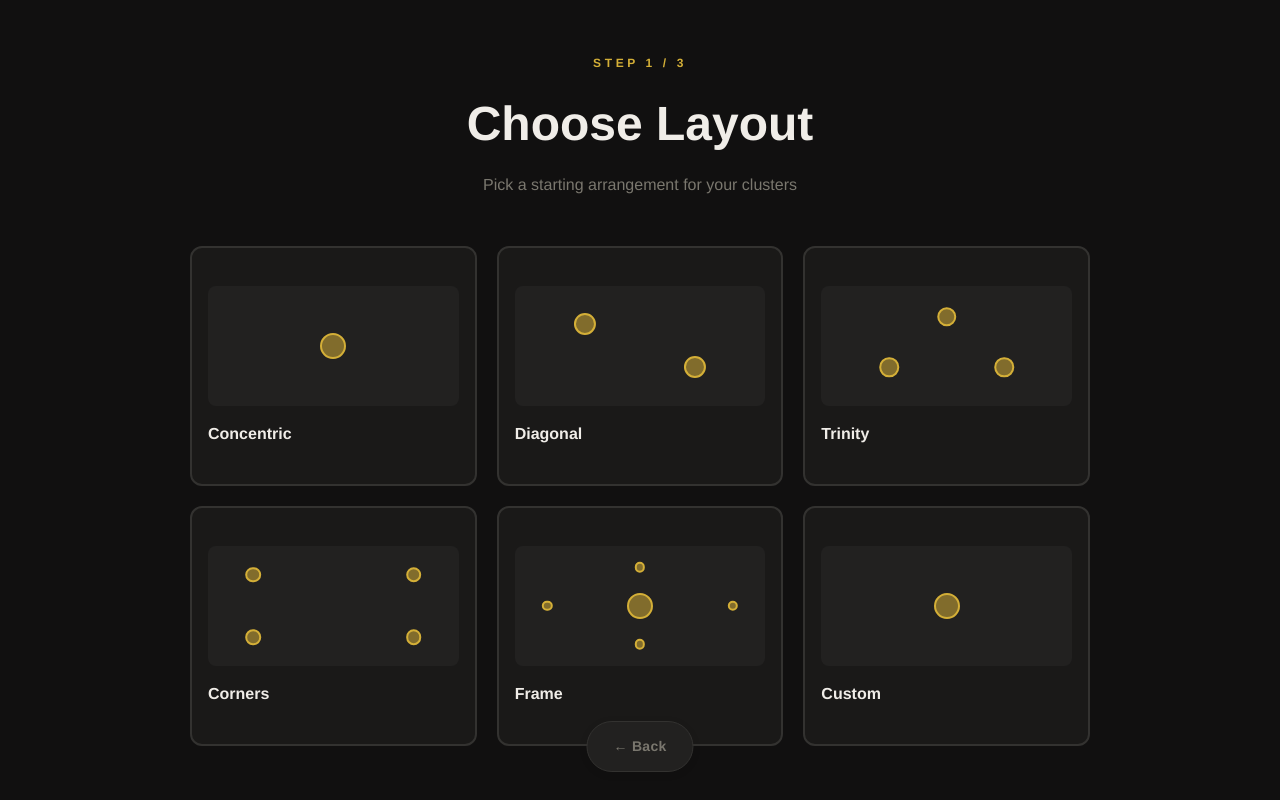
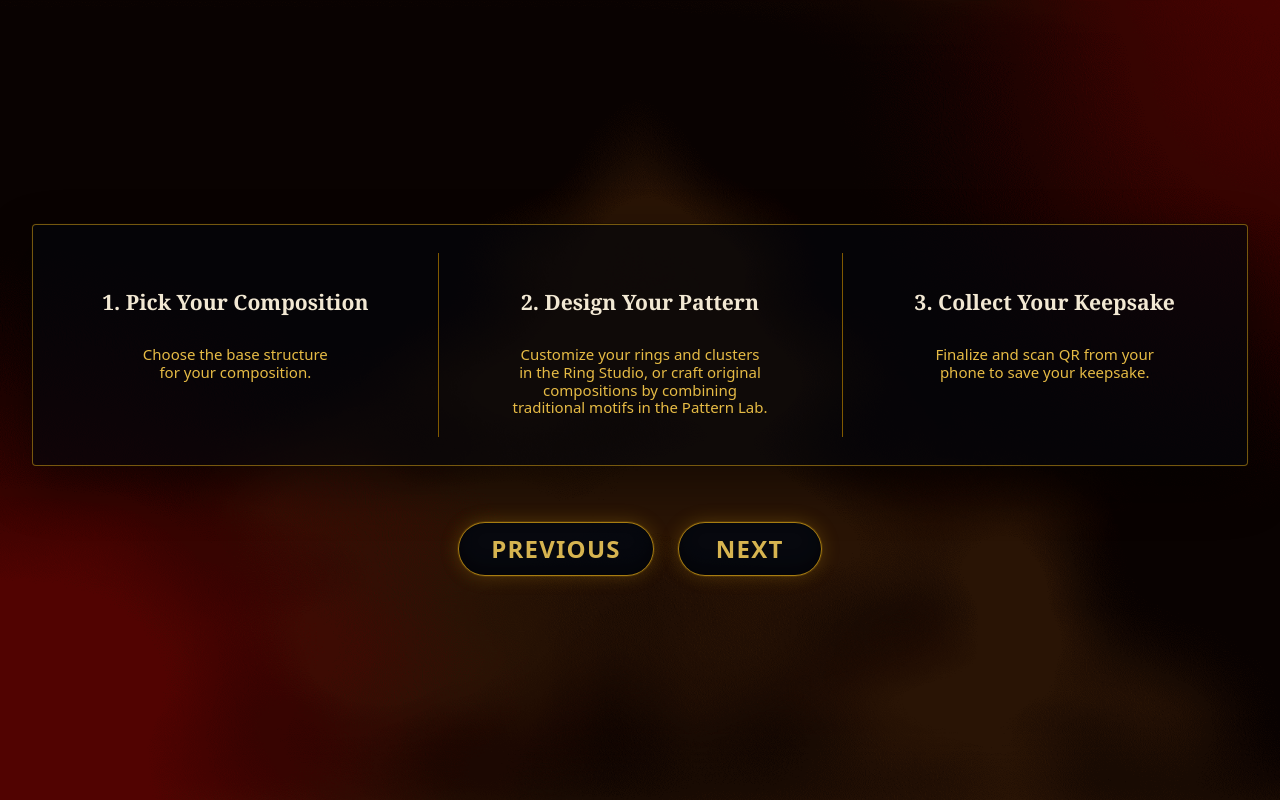
Before and after one commit to SDhakZ/pattern-next, a Next.js app: page / in a window 1280 px wide. Both pictures are taken after a click on the button "BEGIN". Built offline with nearby package versions, Linux system fonts and the light colour scheme.

Commit message:
Add StageInstruction component and update stage navigation logic in StageSplash and StageTemplatePicker

```diff
--- a/src/features/patternsOfPlace/app/PatternsOfPlaceApp.jsx
+++ b/src/features/patternsOfPlace/app/PatternsOfPlaceApp.jsx
@@ -4,6 +4,7 @@ import {
 } from "./PatternsOfPlaceProvider.jsx";
 import { selectStage } from "./selectors.js";
 import { StageSplash } from "../components/stageSplash/StageSplash.jsx";
+import { StageInstruction } from "../components/stageInstruction/StageInstruction.jsx";
 import { StageTemplatePicker } from "../components/stageTemplatePicker/StageTemplatePicker.jsx";
 import { StageStudio } from "../components/stageStudio/StageStudio.jsx";
 import { StagePatternLab } from "../components/stagePatternLab/StagePatternLab.jsx";
@@ -15,6 +16,7 @@ const STAGES = [
   StageStudio,
   StagePatternLab,
   StageFinalize,
+  StageInstruction,
 ];
 
 function StageRouter() {
--- /dev/null
+++ b/src/features/patternsOfPlace/components/stageInstruction/StageInstruction.jsx
@@ -0,0 +1,70 @@
+import { usePatternsOfPlace } from "../../app/PatternsOfPlaceProvider.jsx";
+import { SET_STAGE } from "../../app/actions.js";
+import bg from "../../../../assets/bg.png";
+
+const STEPS = [
+  {
+    title: "1. Pick Your Composition",
+    description: "Choose the base structure for your composition.",
+  },
+  {
+    title: "2. Design Your Pattern",
+    description:
+      "Customize your rings and clusters in the Ring Studio, or craft original compositions by combining traditional motifs in the Pattern Lab.",
+  },
+  {
+    title: "3. Collect Your Keepsake",
+    description: "Finalize and scan QR from your phone to save your keepsake.",
+  },
+];
+
+export function StageInstruction() {
+  const { dispatch } = usePatternsOfPlace();
+  const bgSrc = typeof bg === "string" ? bg : bg?.src;
+
+  const next = () => dispatch({ type: SET_STAGE, stage: 1 });
+  const previous = () => dispatch({ type: SET_STAGE, stage: 0 });
+
+  return (
+    <div
+      className="relative flex min-h-screen flex-col items-center justify-center overflow-hidden bg-cover bg-center bg-no-repeat px-6 py-10"
+      style={{ backgroundImage: `url(${bgSrc})` }}
+    >
+      <div className="grid w-[min(95vw,1240px)] grid-cols-3 overflow-hidden rounded border border-[rgba(184,137,18,0.62)] bg-[rgba(5,6,10,0.7)] shadow-[0_0_0_1px_rgba(20,12,0,0.4),0_20px_50px_rgba(0,0,0,0.45)] max-[980px]:grid-cols-1">
+        {STEPS.map((step, index) => (
+          <div
+            key={step.title}
+            className="relative flex min-h-60 flex-col items-center justify-center px-10 pb-8 pt-10 text-center max-[980px]:min-h-52"
+          >
+            {index > 0 && (
+              <span className="absolute left-0 top-7 h-[calc(100%-56px)] w-px bg-[rgba(128,89,0,1)] max-[980px]:left-10 max-[980px]:top-0 max-[980px]:h-px max-[980px]:w-[calc(100%-80px)]" />
+            )}
+
+            <h2 className="flex min-h-[2.35em] w-full items-center justify-center text-balance text-[clamp(20px,1.65vw,24px)] font-semibold leading-[1.1] text-[#f2e8d3] font-['Crimson_Pro','Cormorant_Garamond',Georgia,serif] wrap-anywhere">
+              {step.title}
+            </h2>
+
+            <p className="mt-5 min-h-[5em] max-w-80 text-balance text-[clamp(15px,1.06vw,20px)] font-medium leading-[1.18] text-[rgba(230,187,69,1)] font-['Outfit','DM_Sans',system-ui,sans-serif]">
+              {step.description}
+            </p>
+          </div>
+        ))}
+      </div>
+
+      <div className="mt-14 flex gap-6">
+        <button
+          className="min-h-12 min-w-36 cursor-pointer rounded-full border border-[rgba(184,137,18,0.9)] bg-[rgba(3,7,16,0.88)] px-8 py-2.5 text-2xl font-bold uppercase tracking-[0.05em] text-[#d7b450] font-['Outfit','DM_Sans',system-ui,sans-serif] shadow-[0_0_0_1px_rgba(184,137,18,0.16),0_0_18px_rgba(184,137,18,0.3),inset_0_-8px_16px_rgba(0,0,0,0.44)]"
+          onClick={previous}
+        >
+          Previous
+        </button>
+        <button
+          className="min-h-12 min-w-36 cursor-pointer rounded-full border border-[rgba(184,137,18,0.9)] bg-[rgba(3,7,16,0.88)] px-8 py-2.5 text-2xl font-bold uppercase tracking-[0.05em] text-[#d7b450] font-['Outfit','DM_Sans',system-ui,sans-serif] shadow-[0_0_0_1px_rgba(184,137,18,0.16),0_0_18px_rgba(184,137,18,0.3),inset_0_-8px_16px_rgba(0,0,0,0.44)]"
+          onClick={next}
+        >
+          Next
+        </button>
+      </div>
+    </div>
+  );
+}
--- a/src/features/patternsOfPlace/components/stageSplash/StageSplash.jsx
+++ b/src/features/patternsOfPlace/components/stageSplash/StageSplash.jsx
@@ -7,7 +7,7 @@ export function StageSplash() {
   const { dispatch } = usePatternsOfPlace();
   const bgSrc = typeof pngPOP === "string" ? pngPOP : pngPOP?.src;
 
-  const start = () => dispatch({ type: SET_STAGE, stage: 1 });
+  const start = () => dispatch({ type: SET_STAGE, stage: 5 });
 
   return (
     <div
--- a/src/features/patternsOfPlace/components/stageTemplatePicker/StageTemplatePicker.jsx
+++ b/src/features/patternsOfPlace/components/stageTemplatePicker/StageTemplatePicker.jsx
@@ -10,7 +10,7 @@ export function StageTemplatePicker() {
   const [activeId, setActiveId] = useState(null);
 
   const choose = (tpl) => dispatch({ type: SELECT_TEMPLATE, template: tpl });
-  const goBack = () => dispatch({ type: SET_STAGE, stage: 0 });
+  const goBack = () => dispatch({ type: SET_STAGE, stage: 5 });
 
   return (
     <div
```
